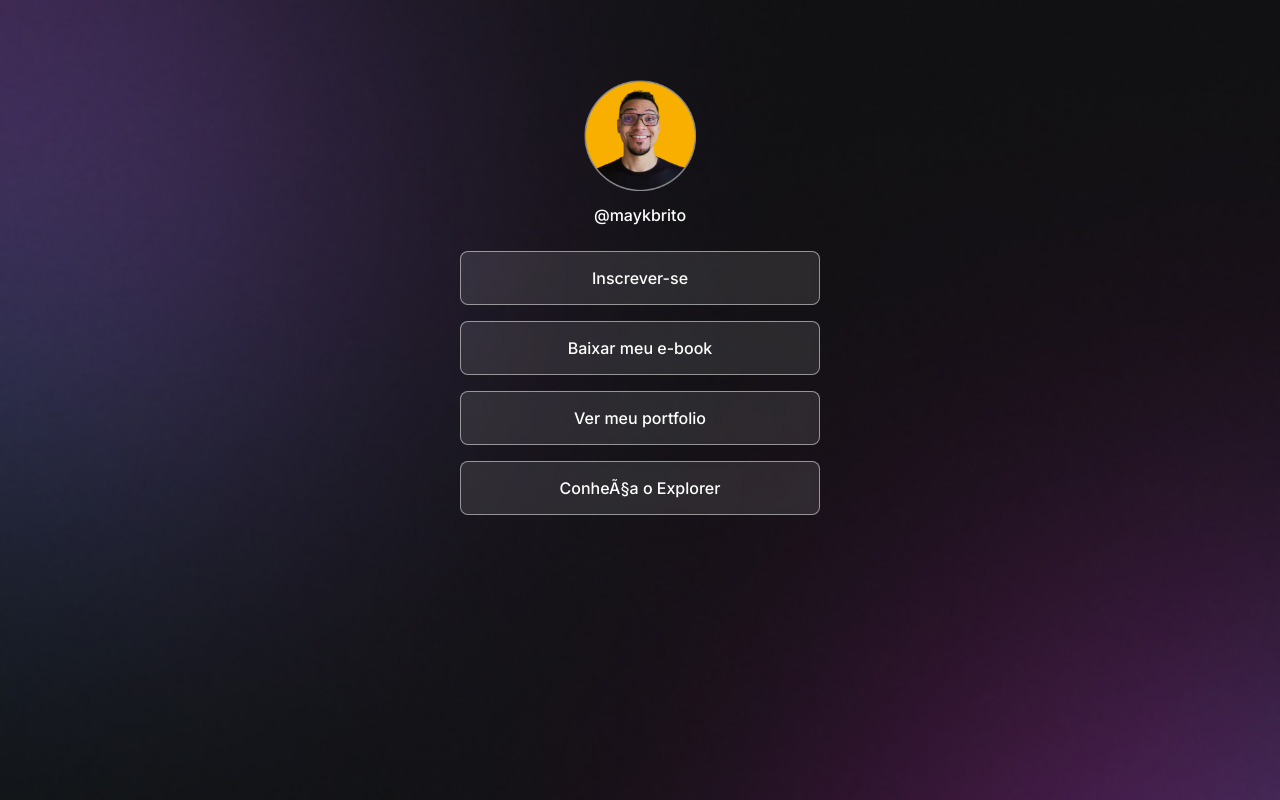
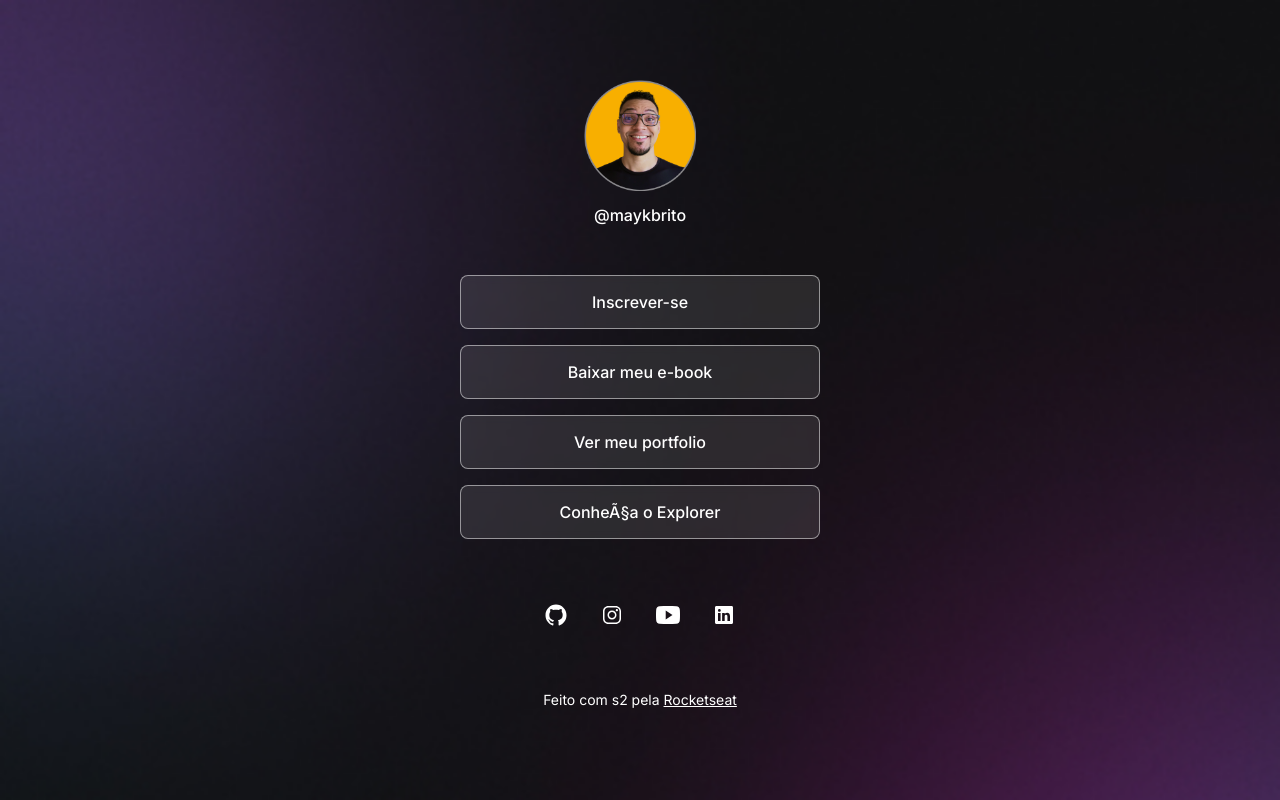
Before and after one commit to cleberto0n/Discovery-Rocketseat, a plain HTML site: page index.html in a window 1280 px wide. Drawn offline with nearby package versions, Linux system fonts and the light colour scheme.

Commit message:
novo branch

```diff
--- a/index.html
+++ b/index.html
@@ -32,9 +32,31 @@
         </li>
 
         <li>
-          <a href="https://rocketseat.com.br/explorer" target="_blank">Conheça o Explorer</a>
+          <a href="https://rocketseat.com.br/explorer" target="_blank"
+            >Conheça o Explorer</a
+          >
         </li>
       </ul>
+      <div id="social-links">
+        <a href="https://github.com" target="_blank"
+          ><ion-icon name="logo-github"></ion-icon>
+        </a>
+        <a href="https://instagram.com" target="_blank">
+          <ion-icon name="logo-instagram"></ion-icon>
+        </a>
+        <a href="https://youtube.com" target="_blank">
+          <ion-icon name="logo-youtube"></ion-icon>
+        </a>
+        <a href="https://linkedin.com" target="_blank">
+          <ion-icon name="logo-linkedin"></ion-icon>
+        </a>
+      </div>
+      <footer>
+        Feito com s2 pela
+        <a href="https://rocketseat.com.br" target="_blank">Rocketseat</a>
+      </footer>
     </div>
+
+    <script src="https://unpkg.com/ionicons@4.5.10-0/dist/ionicons.js"></script>
   </body>
 </html>
--- a/style.css
+++ b/style.css
@@ -45,6 +45,7 @@ ul {
   display: flex;
   flex-direction: column;
   gap: 16px;
+  padding: 24px 0;
 }
 
 ul li a {
@@ -67,7 +68,35 @@ ul li a {
   transition: background 0.2s;
 }
 
-ul li a:hover{
+ul li a:hover {
   background: rgba(255, 255, 255, 0.05);
   border: 1.5px solid white;
 }
+
+#social-links {
+  display: flex;
+  justify-content: center;
+
+  padding: 24px 0;
+  font-size: 24px;
+}
+
+#social-links a{
+  display: flex;
+  align-items:center;
+  justify-content: center;
+  padding: 16px;
+
+  transition: background 0.2s;
+  border-radius: 50%;
+}
+
+#social-links a:hover{
+  background: rgba(255, 255, 255, 0.2);
+}
+
+footer{
+  padding: 24px;
+  text-align: center;
+  font-size: 14px;
+}
```
